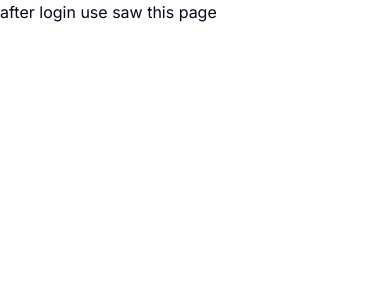
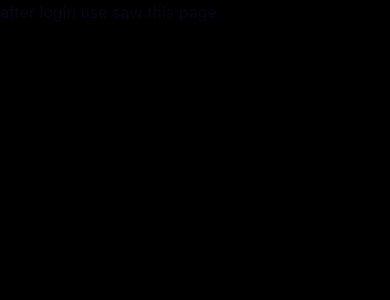
Before and after one commit to atalaykarahan/realtime_chat_next, a Next.js app: page / in a window 390 px wide. Shown: the top 300 px of the page. Built offline with nearby package versions, Linux system fonts and the light colour scheme.

Commit message:
mobiledaki arkaplan sorunu biraz cozuldu

```diff
--- a/app/globals.css
+++ b/app/globals.css
@@ -1,6 +1,13 @@
 @tailwind base;
   @tailwind components;
   @tailwind utilities;
+
+  html,
+  body{
+    margin: 0;
+    padding: 0;
+    background-color: black;
+  }
 
   @layer base {
     :root {
```
